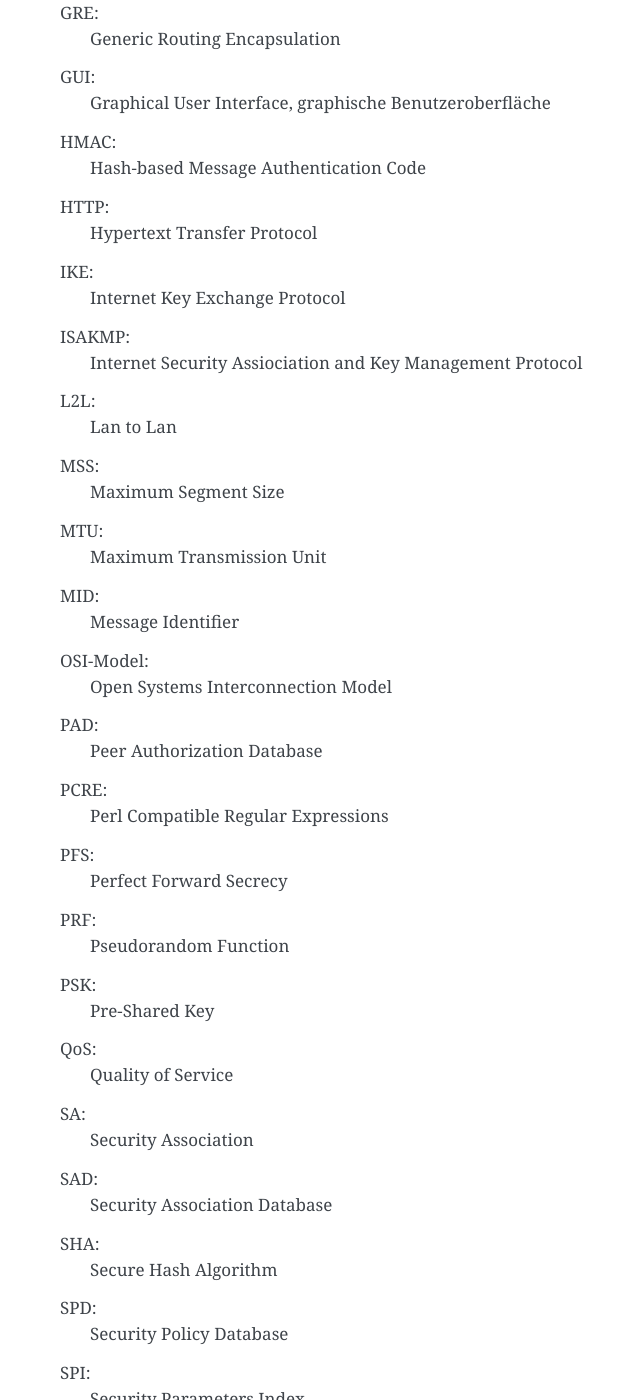
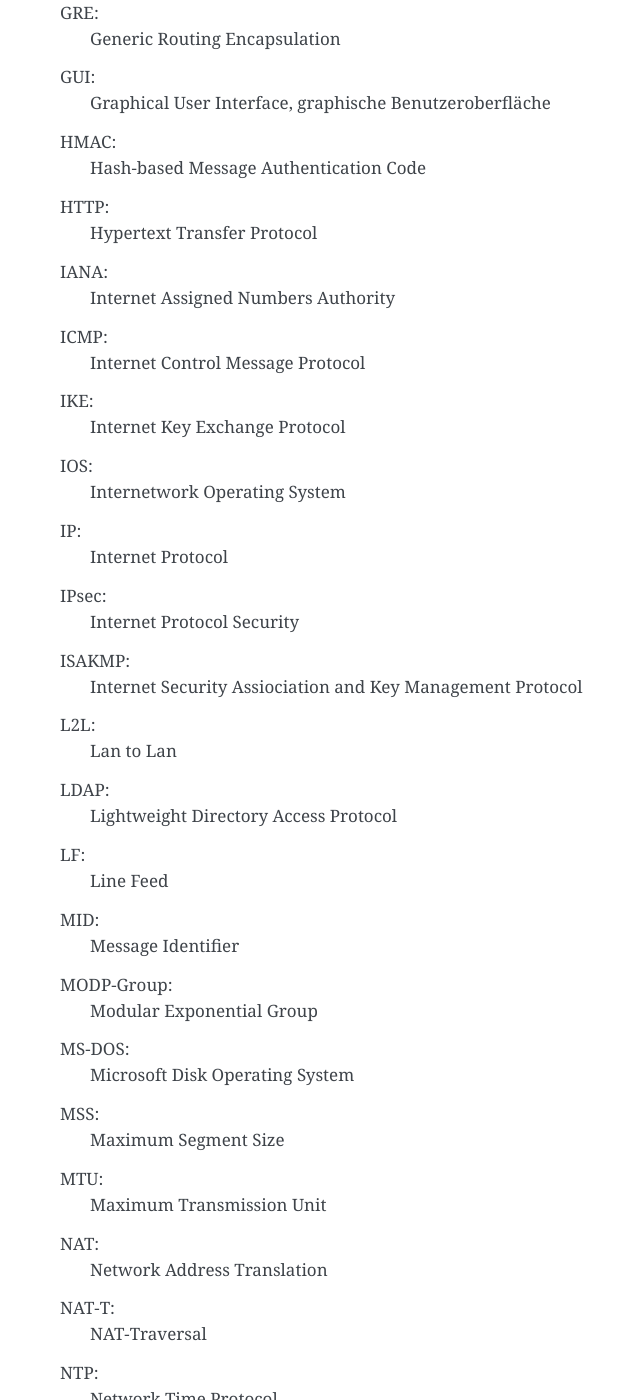
Before and after one commit to matwei-books/Fehlersuche-bei-IPsec-VPN-mit-IKEv2, a Sphinx documentation site: the page built from source/anhang/abkuerzungen.rst, in a window 1280 px wide and 1400 px high, scrolled down 1197 px. Shown: the whole window, without its empty margins (360-1000 px from the left). Built offline with Sphinx 7.4.7, drawn with Linux system fonts in a browser that asks for light colours; some of the changed text lies outside the part shown.

Commit message:
Text überarbeitet

```diff
--- a/source/anhang/abkuerzungen.rst
+++ b/source/anhang/abkuerzungen.rst
@@ -107,10 +107,35 @@
 HTTP:
   Hypertext Transfer Protocol
 
+.. index:: IANA
+
+IANA:
+  Internet Assigned Numbers Authority
+
+.. index:: ICMP
+
+ICMP:
+  Internet Control Message Protocol
+
 .. index:: IKE
 
 IKE:
   Internet Key Exchange Protocol
+
+.. index:: IOS
+
+IOS:
+  Internetwork Operating System
+
+.. index:: IP
+
+IP:
+  Internet Protocol
+
+.. index:: IPsec
+
+IPsec:
+  Internet Protocol Security
 
 .. index:: ISAKMP
 
@@ -122,6 +147,31 @@
 L2L:
   Lan to Lan
 
+.. index:: LDAP
+
+LDAP:
+  Lightweight Directory Access Protocol
+
+.. index:: LF
+
+LF:
+  Line Feed
+
+.. index:: MID
+
+MID:
+  Message Identifier
+
+.. index:: MODP
+
+MODP-Group:
+  Modular Exponential Group
+
+.. index:: MS-DOS
+
+MS-DOS:
+  Microsoft Disk Operating System
+
 .. index:: MSS
 
 MSS:
@@ -132,15 +182,25 @@
 MTU:
   Maximum Transmission Unit
 
-.. index:: MID
+.. index:: NAT
 
-MID:
-  Message Identifier
+NAT:
+  Network Address Translation
 
-.. index:: OSI-Modell
+.. index:: NAT-T
 
-OSI-Model:
-  Open Systems Interconnection Model
+NAT-T:
+  NAT-Traversal
+
+.. index:: NTP
+
+NTP:
+  Network Time Protocol
+
+.. index:: OSI
+
+OSI:
+  Open Systems Interconnection
 
 .. index:: PAD
 
@@ -157,6 +217,26 @@
 PFS:
   Perfect Forward Secrecy
 
+.. index:: PMTU
+
+PMTU:
+  Path-MTU
+
+.. index:: PPP
+
+PPP:
+  Point-to-Point Protocol
+
+.. index:: PPPoE
+
+PPPoE:
+  PPP over Ethernet
+
+.. index:: PPTP
+
+PPTP:
+  Point-to-Point Tunneling Protocol
+
 .. index:: PRF
 
 PRF:
@@ -197,6 +292,36 @@
 SPI:
   Security Parameters Index
 
+.. index:: SSH
+
+SSH:
+  Secure Shell
+
+.. index:: TCP
+
+TCP:
+  Transmission Control Protocol
+
+.. index:: TFTP
+
+TFTP:
+  Trivial File Transfer Protocol
+
+.. index:: TTL
+
+TTL:
+  Time to Live (Header-Feld bei IP)
+
+.. index:: UDP
+
+UDP:
+  User Datagram Protocol
+
+.. index:: VLAN
+
+VLAN:
+  Virtual Local Area Network
+
 .. index:: VM
 
 VM:
@@ -206,3 +331,13 @@
 
 VNC:
   Virtual Network Computing
+
+.. index:: VPN
+
+VPN:
+  Virtual Private Network
+
+.. index:: XML
+
+XML:
+  Extensible Markup Language
```
Also changed, not shown: other parts of source/anhang/abkuerzungen.rst (+15 -0 lines).
